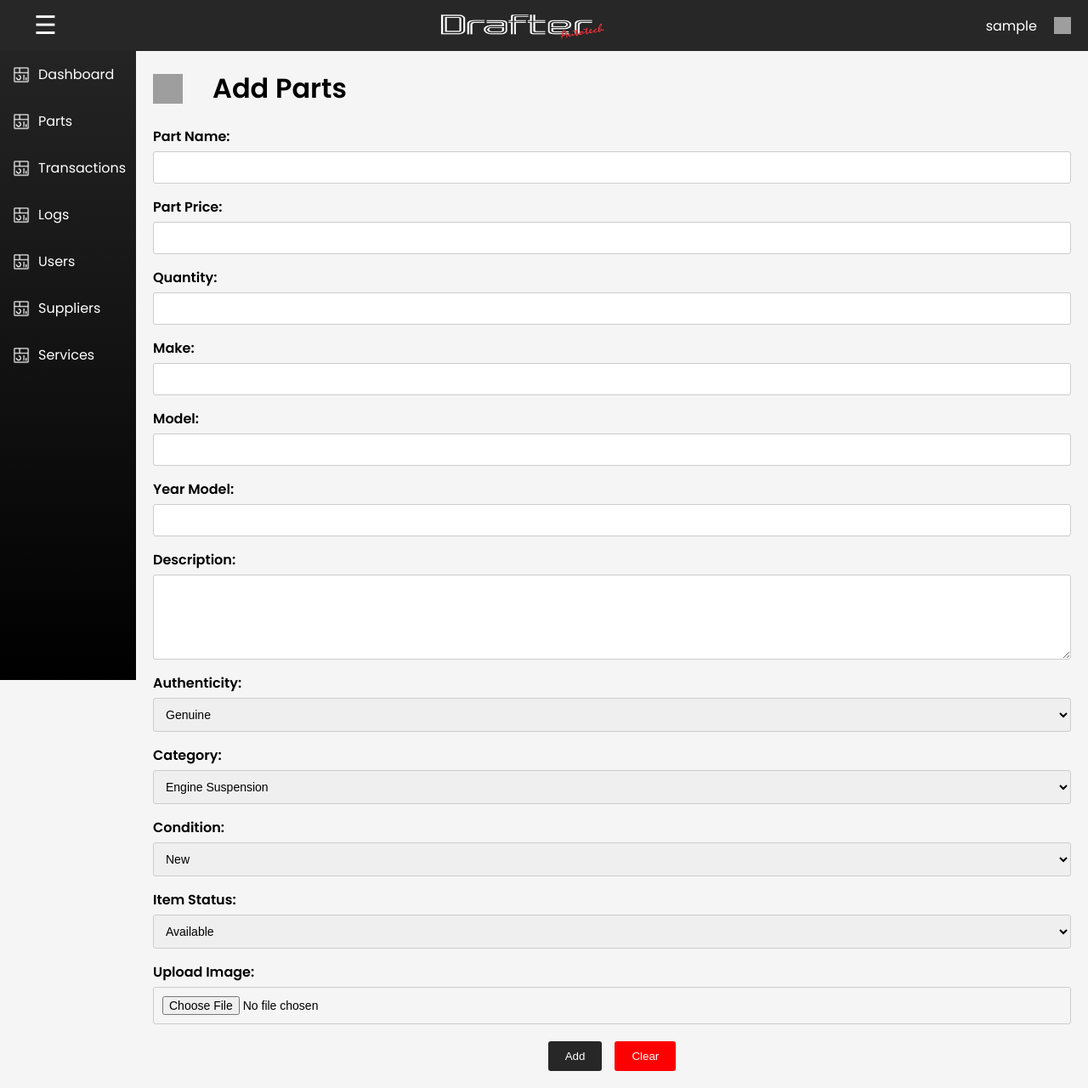
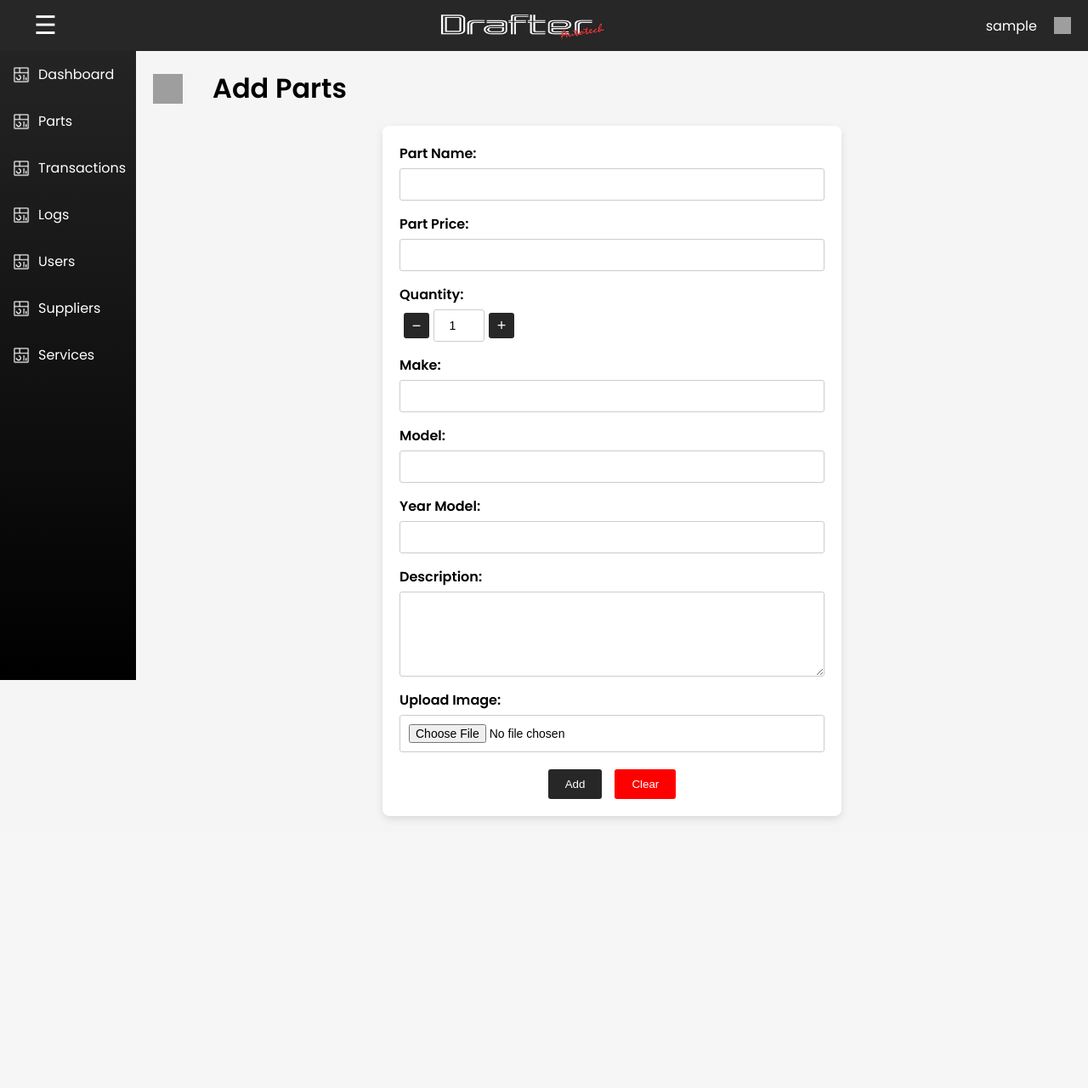
Before and after one commit to midsed/Drafter-Management-System, a PHP site: page /admin/partsadd.php in a window 1280 px wide. Shown: the whole page at 85% size. After the commit the page ends 964 px from the top, so only its background shows below. Run offline with PHP 8.4, Linux system fonts and the light colour scheme; the visitor is signed in with stand-in values (Sample User, id 1); tables that the repository leaves empty or names only in its code hold one stand-in row (values such as "Sample post"); some libraries are stand-ins or nearby versions; grey boxes are pictures that could not be loaded.

Commit message:
parts add updated

```diff
--- a/admin/partsadd.php
+++ b/admin/partsadd.php
@@ -85,6 +85,42 @@ $username = $user['Username'];
         gap: 15px;
         justify-content: center;
     }
+
+    .center-container {
+        width: 50%;
+        max-width: 1000px;
+        margin: 0 auto;
+        background: white;
+        padding: 20px;
+        border-radius: 8px;
+        box-shadow: 0px 4px 10px rgba(0, 0, 0, 0.1);
+    }
+
+    .quantity-container {
+        display: flex;
+        align-items: center;
+    }
+
+    .quantity-container button {
+        background-color: #272727;
+        color: white;
+        border: none;
+        width: 30px;
+        height: 30px;
+        font-size: 18px;
+        cursor: pointer;
+        margin: 0 5px;
+        border-radius: 3px;
+    }
+
+    .quantity-container button:hover {
+        background-color: #444;
+    }
+
+    .quantity-container input {
+        text-align: center;
+        width: 60px;
+    }
 </style>
 
 <div class="main-content">
@@ -94,7 +130,7 @@ $username = $user['Username'];
         </a>
         <h1>Add Parts</h1>
     </div>
-
+    <div class="center-container">
         <form action="" method="POST" enctype="multipart/form-data">
             <div class="form-group">
                 <label for="part_name">Part Name:</label>
@@ -108,9 +144,12 @@ $username = $user['Username'];
 
             <div class="form-group">
                 <label for="quantity">Quantity:</label>
-            <input type="number" id="quantity" name="quantity" required>
+                <div class="quantity-container">
+                    <button type="button" onclick="decreaseQuantity()">−</button>
+                    <input type="number" id="quantity" name="quantity" value="1" min="1" required>
+                    <button type="button" onclick="increaseQuantity()">+</button>
                 </div>
-
+            </div>
 
             <div class="form-group">
                 <label for="make">Make:</label>
@@ -133,41 +172,6 @@ $username = $user['Username'];
             </div>
 
             <div class="form-group">
-            <label for="authenticity">Authenticity:</label>
-            <select id="authenticity" name="authenticity">
-                <option value="Genuine">Genuine</option>
-                <option value="Replacement">Replacement</option>
-            </select>
-        </div>
-
-        <div class="form-group">
-            <label for="category">Category:</label>
-            <select id="category" name="category">
-                <option value="Engine Suspension">Engine Suspension</option>
-                <option value="Body Panel">Body Panel</option>
-                <option value="Interior">Interior</option>
-            </select>
-        </div>
-
-        <div class="form-group">
-            <label for="condition">Condition:</label>
-            <select id="condition" name="condition">
-                <option value="New">New</option>
-                <option value="Used">Used</option>
-                <option value="For Repair">For Repair</option>
-            </select>
-        </div>
-
-        <div class="form-group">
-            <label for="status">Item Status:</label>
-            <select id="status" name="status">
-                <option value="Available">Available</option>
-                <option value="Used for Service">Used for Service</option>
-                <option value="Surrendered">Surrendered</option>
-            </select>
-        </div>
-
-        <div class="form-group">
                 <label for="part_image">Upload Image:</label>
                 <input type="file" id="part_image" name="part_image">
             </div>
@@ -178,20 +182,31 @@ $username = $user['Username'];
             </div>
         </form>
     </div>
+</div>
+
+<script>
+    function increaseQuantity() {
+        let quantity = document.getElementById('quantity');
+        quantity.value = parseInt(quantity.value) + 1;
+    }
+
+    function decreaseQuantity() {
+        let quantity = document.getElementById('quantity');
+        if (quantity.value > 1) {
+            quantity.value = parseInt(quantity.value) - 1;
+        }
+    }
+</script>
 
 <?php
 if ($_SERVER['REQUEST_METHOD'] == 'POST') {
     $name = $_POST['part_name'];
     $price = $_POST['part_price'];
+    $quantity = $_POST['quantity'];
     $make = $_POST['make'];
     $model = $_POST['model'];
     $year_model = $_POST['year_model'];
     $description = $_POST['description'];
-    $authenticity = $_POST['authenticity'];
-    $category = $_POST['category'];
-    $condition = $_POST['condition'];
-    $quantity = $_POST['Quantity'];
-    $status = $_POST['status'];
     $date_added = date('Y-m-d H:i:s');
     $last_updated = date('Y-m-d H:i:s');
     $media = '';
@@ -206,26 +221,15 @@ if ($_SERVER['REQUEST_METHOD'] == 'POST') {
 
         if (move_uploaded_file($_FILES['part_image']['tmp_name'], $target_file)) {
             $media = $target_file;
-        } else {
-            die("Error: File upload failed!");
         }
     }
 
-    $sql = "INSERT INTO part (Name, Price, Make, Model, YearModel, Description, Authenticity, Category, PartCondition, ItemStatus, DateAdded, LastUpdated, Media, UserID) VALUES (?, ?, ?, ?, ?, ?, ?, ?, ?, ?, ?, ?, ?, ?)";
+    $sql = "INSERT INTO part (Name, Price, Quantity, Make, Model, YearModel, Description, DateAdded, LastUpdated, Media, UserID)
+            VALUES (?, ?, ?, ?, ?, ?, ?, ?, ?, ?, ?)";
     $add = $conn->prepare($sql);
-    $add->bind_param("sdssissssssssi", $name, $price, $make, $model, $year_model, $description, $authenticity, $category, $condition, $status, $date_added, $last_updated, $media, $user_id);
-
+    $add->bind_param("sdssssssssi", $name, $price, $quantity, $make, $model, $year_model, $description, $date_added, $last_updated, $media, $user_id);
 
     if ($add->execute()) {
-        $part_id = $conn->insert_id;
-        $log = $conn->prepare("INSERT INTO logs (ActionBy, ActionType, Timestamp, UserID, PartID, RoleType) VALUES (?, ?, ?, ?, ?, ?)");
-        $action_type = "Added new part: " . $name;
-        $timestamp = date('Y-m-d H:i:s');
-        $role_type = $user['RoleType'];
-        $log->bind_param("sssiss", $username, $action_type, $timestamp, $user_id, $part_id, $role_type);
-        $log->execute();
-        $log->close();
-
         echo "<script>alert('Part added successfully!'); window.location.href = 'parts.php';</script>";
     } else {
         echo "<script>alert('Error adding part: " . $add->error . "');</script>";
```
Lines whose indentation alone changed are shown as unchanged.
